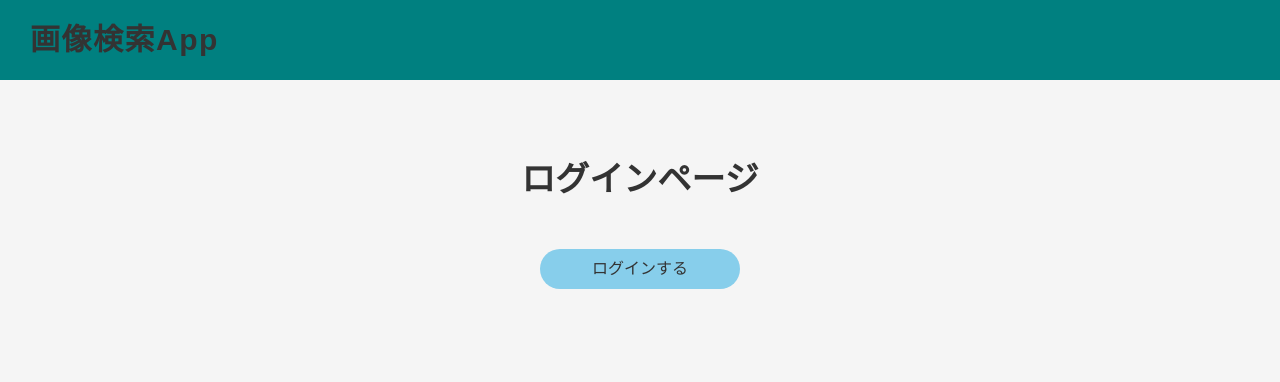
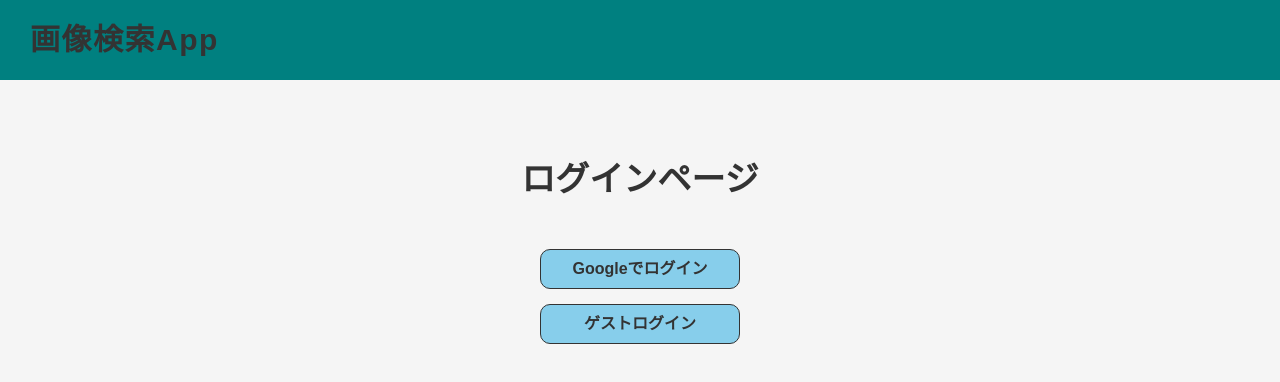
Before and after one commit to wadeen/nextjs-image-search, a Next.js app: page / in a window 1280 px wide. Shown: the top 382 px of the page. Built offline with nearby package versions, Linux system fonts and the light colour scheme; no server answers.

Commit message:
update: ログインボタン周りのcss 調整

```diff
--- a/src/components/organisms/Header.tsx
+++ b/src/components/organisms/Header.tsx
@@ -39,9 +39,9 @@ const header = css`
     font-weight: 900;
     letter-spacing: 0.05em;
     a {
-      transition: opacity .3s ease;
+      transition: opacity 0.3s ease;
       &:hover {
-        opacity: .8;
+        opacity: 0.8;
       }
     }
   }
--- a/src/components/organisms/SignIn.tsx
+++ b/src/components/organisms/SignIn.tsx
@@ -1,13 +1,16 @@
 /** @jsxImportSource @emotion/react */
 import type { NextPage } from 'next'
 import { css } from '@emotion/react'
-import { signInWithPopup } from 'firebase/auth'
+import { signInAnonymously, signInWithPopup } from 'firebase/auth'
 import { auth, providerGoogle } from 'lib/firebase'
 import Head from 'next/head'
 
 const SignIn: NextPage = () => {
-  const onClickLogin = () => {
+  const onClickLoginGoogle = () => {
     signInWithPopup(auth, providerGoogle)
+  }
+  const onClickLoginAnonymous = () => {
+    signInAnonymously(auth)
   }
   return (
     <div css={container}>
@@ -15,7 +18,10 @@ const SignIn: NextPage = () => {
         <title>ログイン | 画像検索App</title>
       </Head>
       <h1>ログインページ</h1>
-      <button onClick={onClickLogin}>ログインする</button>
+      <div css={loginBtn}>
+        <button onClick={onClickLoginGoogle}>Googleでログイン</button>
+        <button onClick={onClickLoginAnonymous}>ゲストログイン</button>
+      </div>
     </div>
   )
 }
@@ -36,9 +42,19 @@ const container = css`
   button {
     width: 200px;
     height: 40px;
-    line-height: 40px;
+    line-height: 38px;
     text-align: center;
     background-color: skyblue;
-    border-radius: 100vmax;
+    border-radius: 10px;
+    border: 1px solid #333;
+    font-weight: 700;
   }
 `
+
+const loginBtn = css`
+  display: flex;
+  flex-direction: column;
+  gap: 15px;
+  justify-content: center;
+  align-items: center;
+`
```
